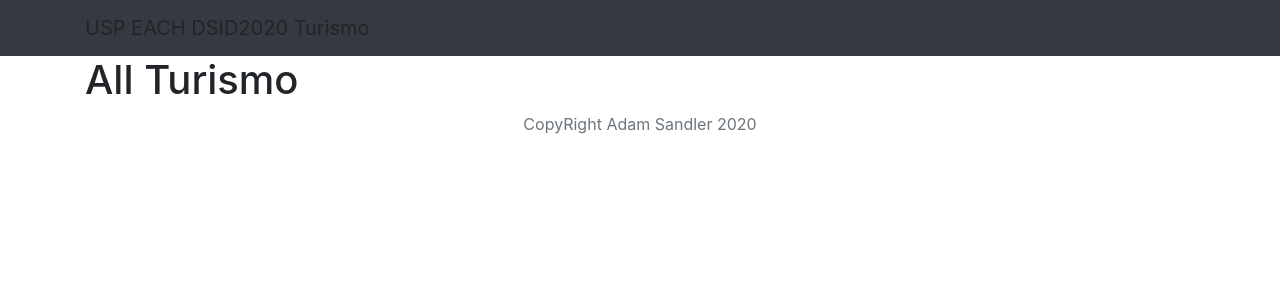
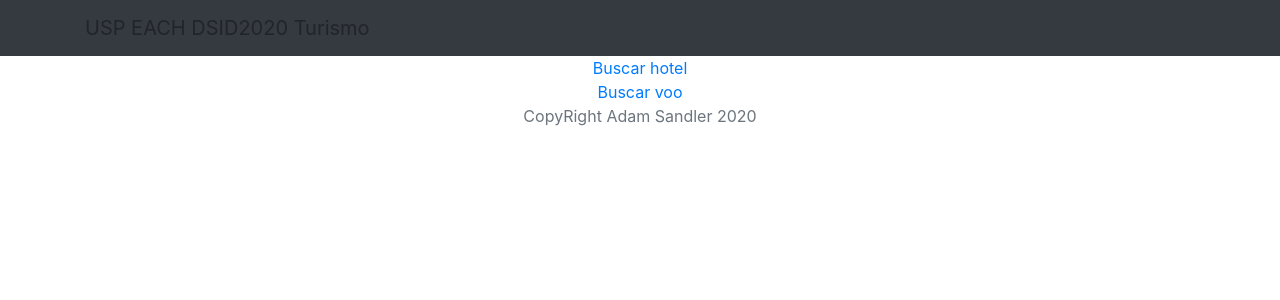
Before and after one commit to mauriciosantana/dsid2020, a Django app: page / in a window 1280 px wide. Shown: the top 300 px of the page. Run offline with Django 3.2, Linux system fonts and the light colour scheme; data that the repository does not hold is empty; some libraries are stand-ins or nearby versions.

Commit message:
Real arrumado

```diff
--- a/dsid2020/templates/base.html
+++ b/dsid2020/templates/base.html
@@ -48,8 +48,15 @@
 
 					</div>
 				</div>
+
 			</div>
 		</nav>
+		<div style="text-align:center">
+			<a href="{% url 'busca_hotel' %}">Buscar hotel</a>
+		</div>
+		<div style="text-align:center">
+			<a href="{% url 'busca_voo' %}">Buscar voo</a>
+		</div>
 	</header>
 
 	<div class=container>
--- a/turismo/admin.py
+++ b/turismo/admin.py
@@ -1,6 +1,6 @@
 from django.contrib import admin
 from .models import Turismo, Hotel, Voo
 
-admin.site.register(Turismo)
+#admin.site.register(Turismo)
 admin.site.register(Hotel)
 admin.site.register(Voo)
--- a/turismo/hotel.py
+++ b/turismo/hotel.py
@@ -29,5 +29,5 @@ def achaHotel(cidade,adultos,noites,quartos,checkin,pais):
              b['hotel'].append({'nome':nome,'nota':nota,'preco':preco})
         except:
              pass
-    python2json = json.dumps(b)
+    python2json = json.dumps(b,ensure_ascii=False)
     return python2json
--- a/turismo/procuraVoo.py
+++ b/turismo/procuraVoo.py
@@ -58,5 +58,5 @@ def buscaVoos(cidade_saida,pais_saida,cidade_entrada,pais_entrada,data):
     datavoo = identrada1 = Resposta['Quotes'][0]['OutboundLeg']['DepartureDate']
     jason = {'voo':[]}
     jason['voo'].append({'Origem':NomeSaida,'Destino':NomeEntrada,'Companhia Aerea':NomeCompanhia,'Preco':precoapagar,'Data':datavoo})
-    python2json = json.dumps(jason)
+    python2json = json.dumps(jason,ensure_ascii=False)
     return python2json
--- a/turismo/urls.py
+++ b/turismo/urls.py
@@ -1,11 +1,11 @@
 from django.urls import path
 
-from .views import TurismoListView, busca_hotel, busca_voo
+from .views import busca_hotel, busca_voo
 from . import views
 
 
 urlpatterns = [
-    path('', TurismoListView.as_view(), name='home'),
+    path('', views.base, name='base'),
 
     path('hotel/', views.busca_hotel, name='busca_hotel'),
     path('voo/', views.busca_voo, name='busca_voo'),
--- a/turismo/views.py
+++ b/turismo/views.py
@@ -5,10 +5,8 @@
 
 from . import hotel, procuraVoo
 
-
-class TurismoListView(ListView):
-    model = Turismo
-    template_name = 'turismo/home.html'
+def base(request):
+	return render(request, 'base.html')
 
 def busca_hotel(request):
 	if request.method == 'POST':
```
